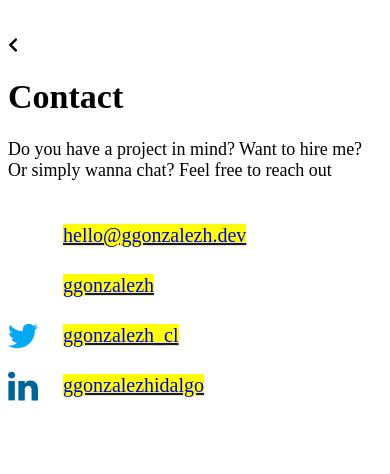
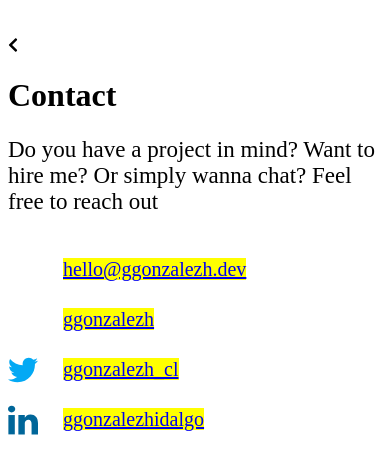
Before and after one commit to ggonzalezh/ggonzalezh-web, a Next.js app: page /Contact/Index in a window 390 px wide. Shown: the top 474 px of the page. Built offline with nearby package versions, Linux system fonts and the light colour scheme.

Commit message:
Fix responsive view

```diff
--- a/pages/About/Style.tsx
+++ b/pages/About/Style.tsx
@@ -6,7 +6,7 @@ const AboutContainer = styled.div`
     margin-left: 3px;
   }
   p {
-    font-size: 16px;
+    font-size: 23px;
   }
 `
 
--- a/pages/Contact/Index.tsx
+++ b/pages/Contact/Index.tsx
@@ -27,15 +27,8 @@ const Contact = ({ setCurrentPage, isDarkMode }) => {
               icon={faChevronLeft}
               className={'arrows'}
             />
-            <h1
-              style={{
-                fontWeight: 'bold',
-                fontSize: '34px',
-              }}
-            >
-              Contact
-            </h1>
-            <p style={{ fontSize: '18px', marginBottom: '40px' }}>
+            <h1>Contact</h1>
+            <p style={{ fontSize: '23px', marginBottom: '40px' }}>
               Do you have a project in mind? Want to hire me? Or simply wanna
               chat? Feel free to reach out
             </p>
--- a/pages/Contact/Style.tsx
+++ b/pages/Contact/Style.tsx
@@ -5,7 +5,7 @@ const ContactDiv = styled.div`
   align-items: center;
   margin-top 20px;
   p {
-    font-size: 16px;
+    font-size: 23px;
     font-weigth: 300;
   }
   span {
--- a/pages/Home/Responsive.tsx
+++ b/pages/Home/Responsive.tsx
@@ -4,5 +4,6 @@ const Responsive = styled.div`
   margin-right: 10%;
   margin-left: 10%;
   margin-top: 15%;
+  padding-bottom: 150px;
 `
 export default Responsive
--- a/pages/Intro/Index.tsx
+++ b/pages/Intro/Index.tsx
@@ -1,4 +1,5 @@
 import React from 'react'
+import Image from 'next/image'
 import { useTransition, animated } from 'react-spring'
 
 const Intro = ({ setCurrentPage }) => {
```
Also changed, not shown: pages/About/Index.tsx (+1 -8 lines).
